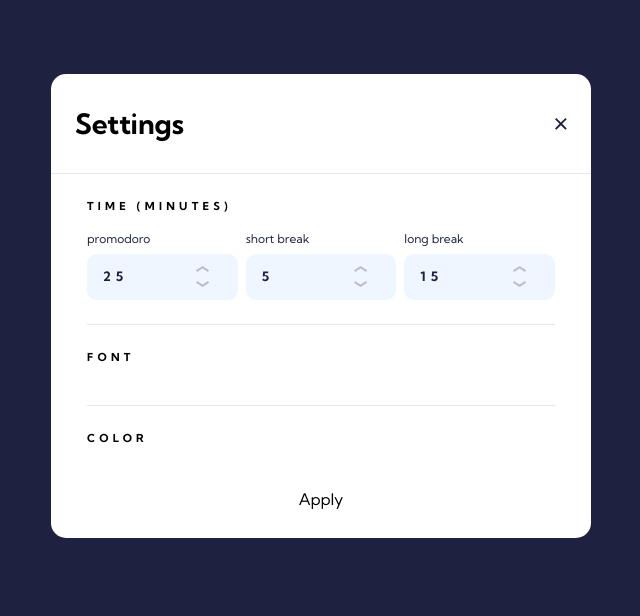
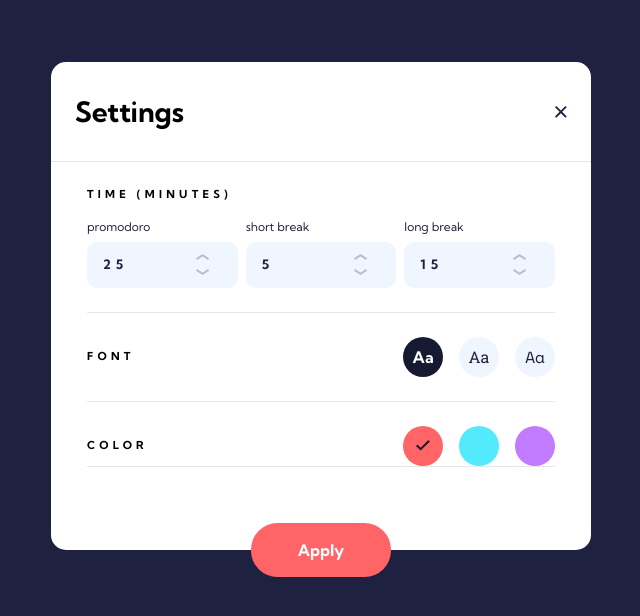
Before and after one commit to Star-Mdakane/promodo-timer-app-tailwindcss, a website: page starter-code/index.html in a window 1280 px wide. Shown: the part 94-710 px from the top of the page, without its empty margins (319-959 px from the left). Drawn offline with nearby package versions, Linux system fonts and the light colour scheme.

Commit message:
settings ui

```diff
--- a/starter-code/index.html
+++ b/starter-code/index.html
@@ -15,7 +15,9 @@
 
   <!-- Settings page -->
   <div class="fixed inset-0 z-10 w-screenn min-h-screen bg-[#1E213F] flex items-center justify-center">
-    <div class="flex flex-col bg-white w-82 h-137.5 md:w-135 md:h-116 rounded-[15px]">
+
+    <!-- settings container -->
+    <div class="flex flex-col bg-white w-82 h-145.5 md:w-135 md:h-122 rounded-[15px]">
       <!-- header -->
       <header class="flex justify-between items-center max-w-full py-4 md:py-8 border-b border-gray-200">
         <h1 class="text-[28px] leading-[125%] tracking-[0px] font-bold ml-6">Settings</h1>
@@ -129,29 +131,70 @@
         </div>
 
         <!-- Font settings -->
-        <div class="flex flex-col gap-4 pb-6 border-b border-gray-200">
-          <h2 class="text-[11px] font-bold leading-[auto] tracking-[4.23px] text-center md:text-left uppercase">Font
+        <div
+          class="w-38 md:w-full mx-auto flex flex-col justify-center md:flex-row md:justify-between gap-4 pb-6 border-b border-gray-200">
+          <h2
+            class="flex items-center justify-center md:justify-start text-[11px] font-bold leading-[auto] tracking-[4.23px] uppercase">
+            Font
           </h2>
-          <div class="flex flex-col md:flex-row">
-            <!-- form control timer -->
-            <!-- form control long break -->
-            <!-- form control short break-->
+          <div class="w-full flex justify-center gap-4 md:justify-end">
+            <!-- font kumbh-->
+            <button type="button"
+              class="isActive font-kumbh w-10 h-10 text-[16px] text-[#1E213F] leading-[125%] tracking-[0px] font-bold bg-blue-50 rounded-full cursor-pointer [.isActive]:bg-[#161932] [.isActive]:text-white">
+              Aa
+            </button>
+            <!-- font roboto-->
+            <button type="button"
+              class="font-roboto w-10 h-10 text-[16px] text-[#1E213F] leading-[125%] tracking-[0px] font-regular bg-blue-50 rounded-full cursor-pointer [.isActive]:bg-[#161932] [.isActive]:text-white">
+              Aa
+            </button>
+            <!-- font space -->
+            <button type="button"
+              class="font-space w-10 h-10 text-[16px] text-[#1E213F] leading-[125%] tracking-[0px] font-regular bg-blue-50 rounded-full cursor-pointer [.isActive]:bg-[#161932] [.isActive]:text-white">
+              Aa
+            </button>
           </div>
+
         </div>
 
         <!-- Color settings -->
-        <div class="flex flex-col gap-4">
-          <h2 class="text-[11px] font-bold leading-[auto] tracking-[4.23px] text-center md:text-left uppercase">Color
+        <div
+          class="w-38 md:w-full mx-auto mb-14.5 md:mb-12.5 flex flex-col justify-center md:flex-row md:justify-between gap-4 border-b border-gray-200">
+          <h2
+            class="flex items-center justify-center md:justify-start text-[11px] font-bold leading-[auto] tracking-[4.23px] uppercase">
+            Color
           </h2>
-          <div class="flex flex-col md:flex-row">
-            <!-- form control timer -->
-            <!-- form control long break -->
-            <!-- form control short break-->
+          <div class="w-full flex justify-center gap-4 md:justify-end">
+            <!-- color -->
+            <button type="button"
+              class="w-10 h-10 flex items-center justify-center rounded-full cursor-pointer bg-red-400 group/clr isActive">
+              <svg width="14" height="11" viewBox="0 0 14 11" fill="none" xmlns="http://www.w3.org/2000/svg">
+                <path class="opacity-0 group-[.isActive]/clr:opacity-100"
+                  d="M0.707031 5.20711L4.65966 9.15974L13.1123 0.707108" stroke="#161932" stroke-width="2" />
+              </svg>
+            </button>
+            <!-- color -->
+            <button type="button"
+              class="w-10 h-10 flex items-center justify-center rounded-full cursor-pointer bg-cyan-300 group/clr">
+              <svg width="14" height="11" viewBox="0 0 14 11" fill="none" xmlns="http://www.w3.org/2000/svg">
+                <path class="opacity-0 group-[.isActive]/clr:opacity-100"
+                  d="M0.707031 5.20711L4.65966 9.15974L13.1123 0.707108" stroke="#161932" stroke-width="2" />
+              </svg>
+            </button>
+            <!-- color -->
+            <button type="button"
+              class="w-10 h-10 flex items-center justify-center rounded-full cursor-pointer bg-purple-400 group/clr">
+              <svg width="14" height="11" viewBox="0 0 14 11" fill="none" xmlns="http://www.w3.org/2000/svg">
+                <path class="opacity-0 group-[.isActive]/clr:opacity-100"
+                  d="M0.707031 5.20711L4.65966 9.15974L13.1123 0.707108" stroke="#161932" stroke-width="2" />
+              </svg>
+            </button>
           </div>
         </div>
 
         <!-- Apply button -->
-        <Button>Apply</Button>
+        <Button
+          class="absolute left-1/2 -translate-x-1/2 -bottom-6.5 md:-bottom-15 text-[16px] text-white leading-[125%] tracking-[0px] font-bold flex items-center justify-center w-35 h-13.5 bg-red-400 rounded-[26.5px]">Apply</Button>
       </form>
     </div>
 
```
Also changed, not shown: starter-code/output.css.
